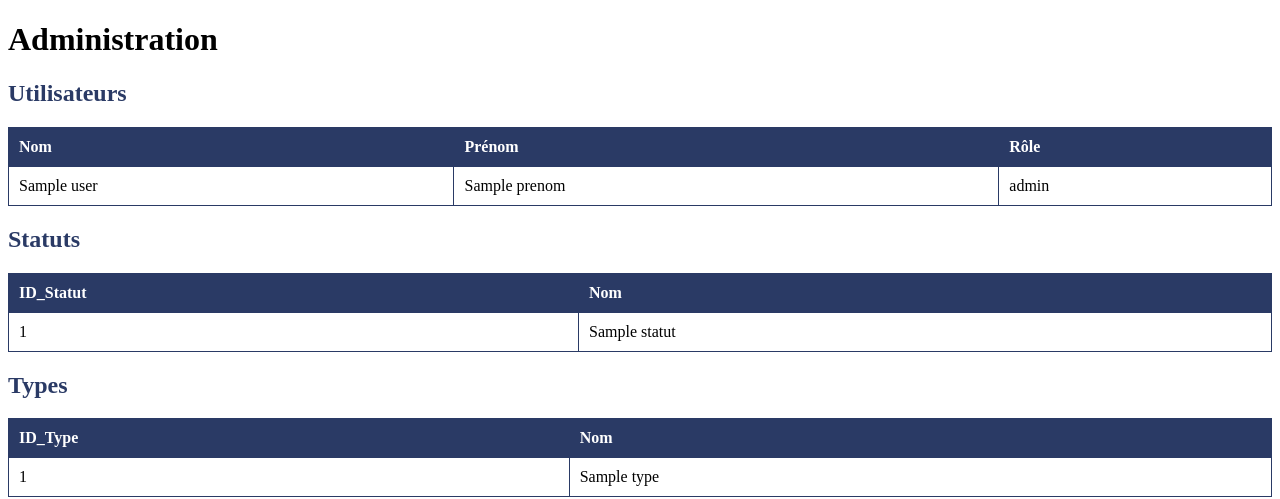
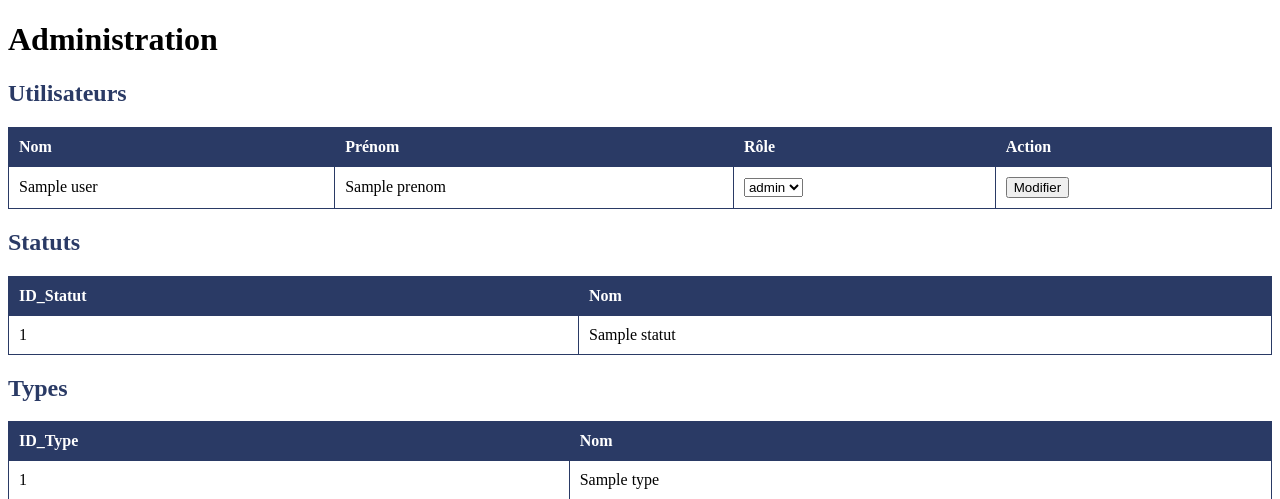
Before and after one commit to Aure0310/aurelien, a PHP site: template B2/app/templates/administration.html.twig in a window 1280 px wide. Shown: the part 91-590 px from the top of the page. Run offline with PHP 8.4, Linux system fonts and the light colour scheme; the template is opened without the code that fills it: most values are stand-ins (such as "Sample title", 1, 10 or a date in 2020); some libraries are stand-ins or nearby versions.

Commit message:
modified:   B2/app/public/administration.php 	modified:   B2/app/templates/administration.html.twig

```diff
--- a/B2/app/public/administration.php
+++ b/B2/app/public/administration.php
@@ -29,6 +29,7 @@ if ($page->session->hasRole('Admin')) {
     $statuts = $page->getAllStatuts();
     $types = $page->getAllTypes();
     $urgences = $page->getAllUrgences();
+    $roles = $page->getAllRoles();
 
     echo $page->render('administration.html.twig', [
         'msg' => $msg,
@@ -39,6 +40,7 @@ if ($page->session->hasRole('Admin')) {
         'statuts' => $statuts,
         'types' => $types,
         'urgences' => $urgences,
+        'roles' => $roles,  // Ajout de cette ligne
     ]);
 
 } else {
--- a/B2/app/templates/administration.html.twig
+++ b/B2/app/templates/administration.html.twig
@@ -10,12 +10,14 @@
 
     <section>
         <h2>Utilisateurs</h2>
+        <form action="modifier_roles.php" method="post">
             <table>
                 <thead>
                     <tr>
                         <th>Nom</th>
                         <th>Prénom</th>
                         <th>Rôle</th>
+                        <th>Action</th>
                     </tr>
                 </thead>
                 <tbody>
@@ -23,11 +25,21 @@
                         <tr>
                             <td>{{ user.nom }}</td>
                             <td>{{ user.prenom }}</td>
-                            <td>{{ user.role }}</td>
+                            <td>
+                                <select name="roles[{{ user.id }}]">
+                                    {% for userRole in roles %}
+                                        <option value="{{ userRole }}" {% if user.role == userRole %}selected{% endif %}>{{ userRole }}</option>
+                                    {% endfor %}
+                                </select>
+                            </td>
+                            <td>
+                                <button type="submit" name="user_id" value="{{ user.id }}">Modifier</button>
+                            </td>
                         </tr>
                     {% endfor %}
                 </tbody>
             </table>
+        </form>
     </section>
 
     <section>
```
